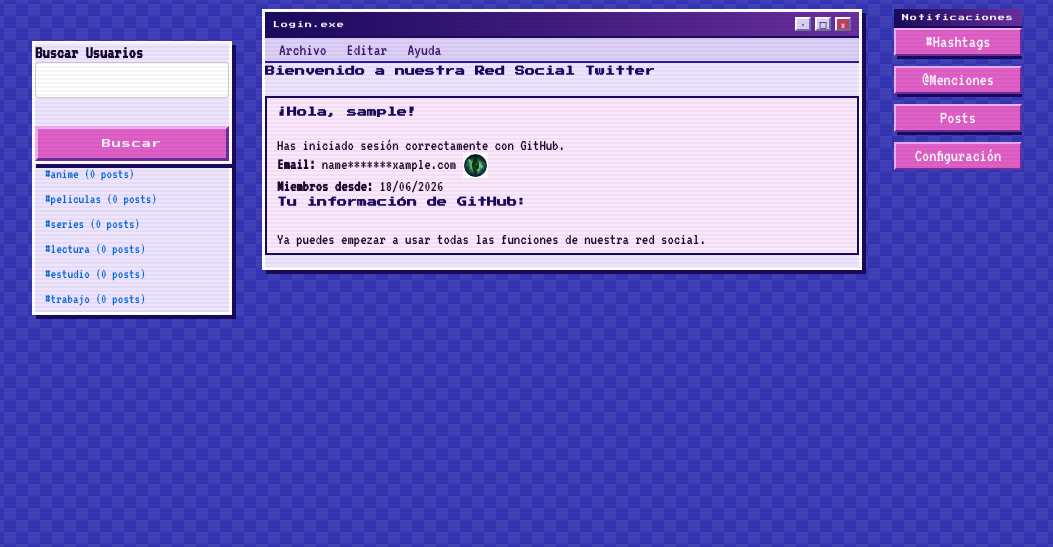
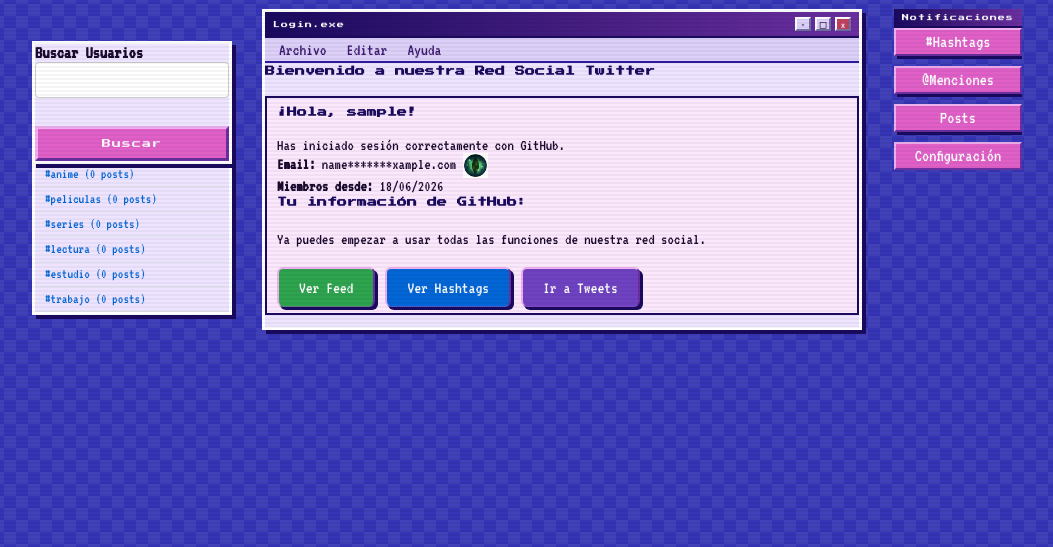
Before and after one commit to miliacoss0/Red-Social-Tipo-Twitter, a Django app: template templates/home.html in a window 1280 px wide. Shown: the part 102-649 px from the top of the page, without its empty margins (8-1061 px from the left). Run offline with Django 5.2, Linux system fonts and the light colour scheme; the template is opened without the code that fills it, so the values that code supplies are empty; the visitor is signed in with stand-in values (Sample User, id 1).

Commit message:
feat: agregar links rapidos a secciones principales

```diff
--- a/templates/home.html
+++ b/templates/home.html
@@ -43,6 +43,13 @@
         {% endwith %}
 
         <p style="margin-top: 20px;">Ya puedes empezar a usar todas las funciones de nuestra red social.</p>
+
+        <!--  Links rapidos a las secciones -->
+        <div style="display: flex; gap: 10px; flex-wrap: wrap; margin-top: 20px;">
+            <a href="{% url 'feed' %}" class="btn" style="background: #2ea44f; color: white; padding: 10px 20px; text-decoration: none; border-radius: 6px;">Ver Feed</a>
+            <a href="{% url 'hashtags' %}" class="btn" style="background: #0366d6; color: white; padding: 10px 20px; text-decoration: none; border-radius: 6px;">Ver Hashtags</a>
+            <a href="/tweets/" class="btn" style="background: #6f42c1; color: white; padding: 10px 20px; text-decoration: none; border-radius: 6px;">Ir a Tweets</a>
+        </div>
     </div>
 {% else %}
     <div class="alert alert-info">
@@ -52,13 +59,4 @@
         <a href="/accounts/github/login/" class="btn" style="margin-top: 10px;">Iniciar Sesión con GitHub →</a>
     </div>
 {% endif %}
-<!--
-<h2>Características de la plataforma</h2>
-<ul>
-    <li>✅ Autenticación segura con GitHub</li>
-    <li>✅ Acceso a tu perfil de GitHub</li>
-    <li>✅ Protección de datos mediante OAuth 2.0</li>
-    <li>✅ Sin necesidad de contraseñas adicionales</li>
-</ul>
-</ul>-->
 {% endblock %}
```
